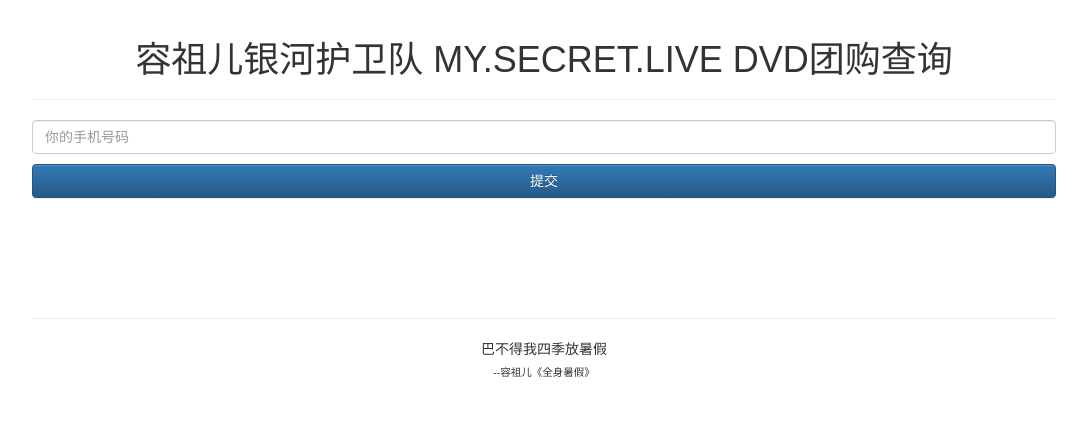
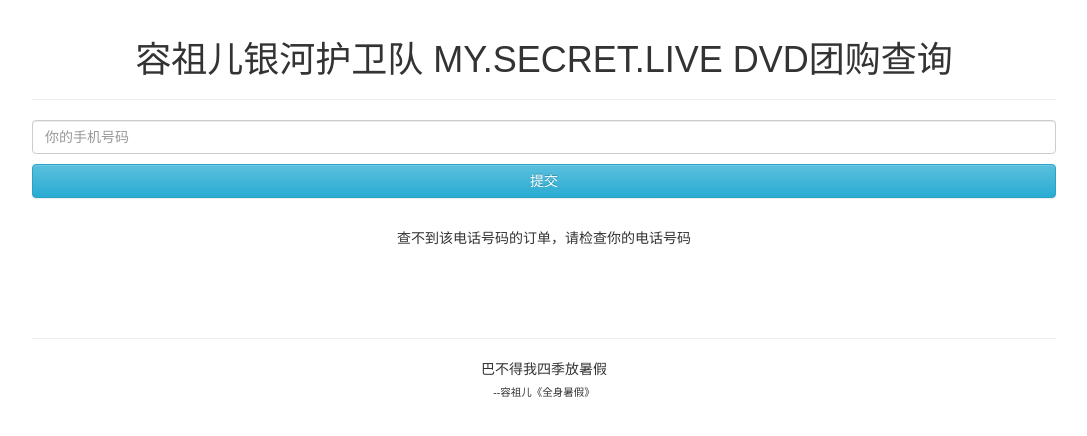
Before and after one commit to YuiZhou/temp, a React (Create React App) app: page / in a window 1280 px wide. Shown: the top 436 px of the page, without its empty margins (96-1183 px from the left). Built offline with nearby package versions, Linux system fonts and the light colour scheme.

Commit message:
add diliver package search

```diff
--- a/src/App.js
+++ b/src/App.js
@@ -2,23 +2,38 @@
 import './App.css';
 import TelForm from './telForm.js';
 import dataFactory from './dataFactory.js';
-import { Table, PageHeader } from 'react-bootstrap';
+import { Table, PageHeader, Button } from 'react-bootstrap';
 
 class App extends Component {
   constructor(props) {
     super(props);
+    var tel = this.getTel();
     this.state = {
-      data: ''
+      data: dataFactory.find(tel)
     };
     this.show = this.show.bind(this);
+    this.track = this.track.bind(this);
+  }
+
+  getTel() {
+    return localStorage.getItem('tel') || '';
+  }
+
+  setTel(tel) {
+    localStorage.setItem('tel', tel);
   }
 
   show(tel) {
-    this.setState(function() {
+    this.setTel(tel);
+    this.setState(function () {
       return {
         data: dataFactory.find(tel)
       }
     });
+  }
+
+  track(number) {
+    window.open('https://m.kuaidi100.com/index_all.html?postid=' + number + '&callbackurl=http%3a%2f%2fyuizhou.coding.me%2fjoeydvd');
   }
 
   render() {
@@ -26,8 +41,8 @@
     return (
       <div className="App">
         <PageHeader>容祖儿银河护卫队 MY.SECRET.LIVE DVD团购查询</PageHeader>
-        <TelForm onSubmit = {this.show}/>
-        <br/>
+        <TelForm onSubmit={this.show} />
+        <br />
         {
           (data['电话1'] || data['电话2']) ?
             <div>
@@ -48,14 +63,15 @@
                   </tr>
                 </tbody>
               </Table>
+              <Button bsStyle='info' onClick={this.track.bind(this, data['快递单号'])}>查询你的快递</Button>
             </div>
             : <p>{data}</p>
         }
-        <br/>
-        <br/>
-        <br/>
-        <hr/>
-        <p>巴不得我四季放暑假<br/><sub>--容祖儿《全身暑假》</sub></p>
+        <br />
+        <br />
+        <br />
+        <hr />
+        <p>巴不得我四季放暑假<br /><sub>--容祖儿《全身暑假》</sub></p>
       </div>
     );
   }
--- a/src/telForm.js
+++ b/src/telForm.js
@@ -18,7 +18,7 @@
     return (
       <div>
           <FormControl type='text' placeholder='你的手机号码' ref='tel'/>
-          <Button onClick={this.formHandler} bsStyle="primary" className='submit'>提交</Button>
+          <Button onClick={this.formHandler} bsStyle="info" className='submit'>提交</Button>
       </div>
     );
   }
```
Lines whose indentation alone changed are shown as unchanged.
